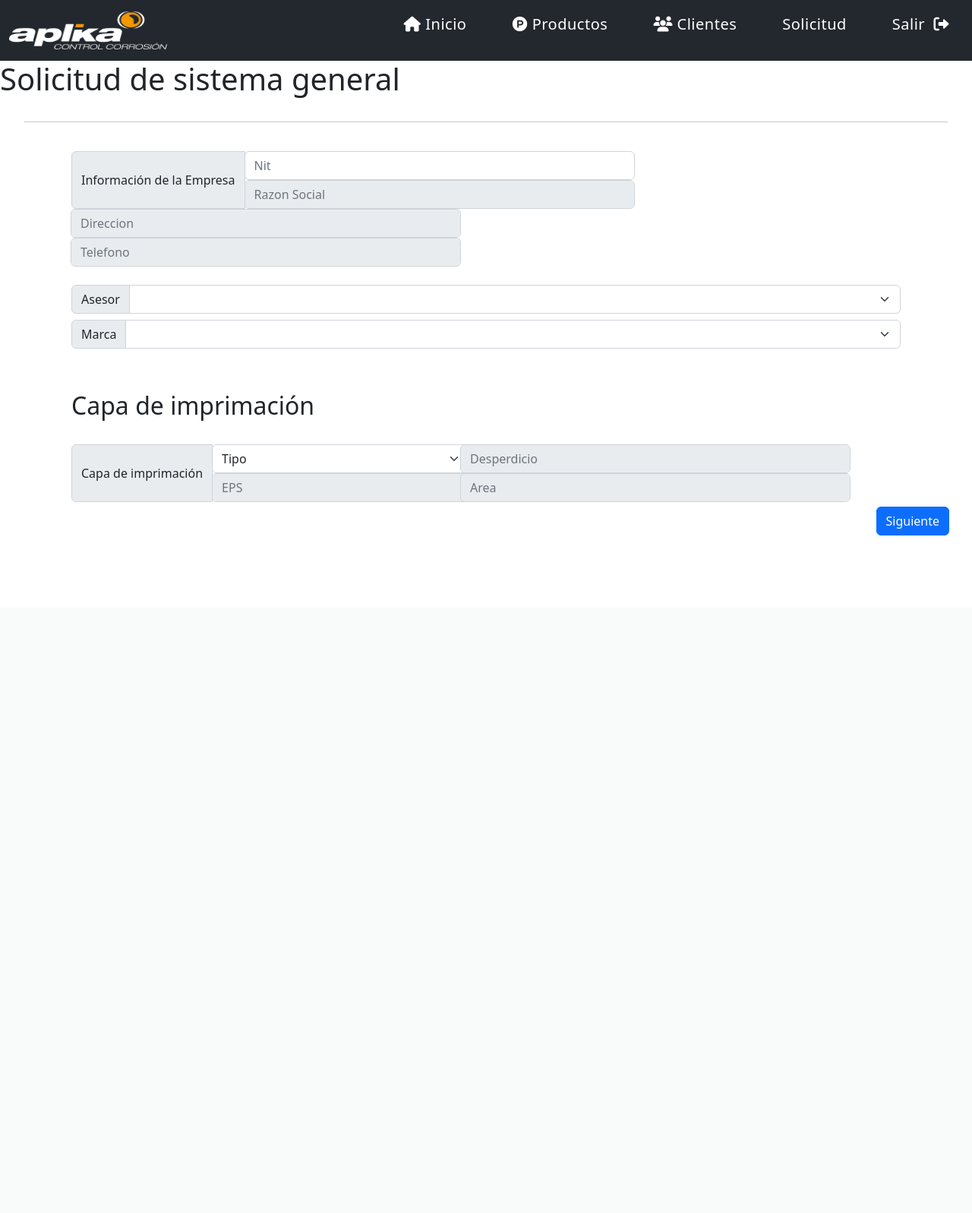
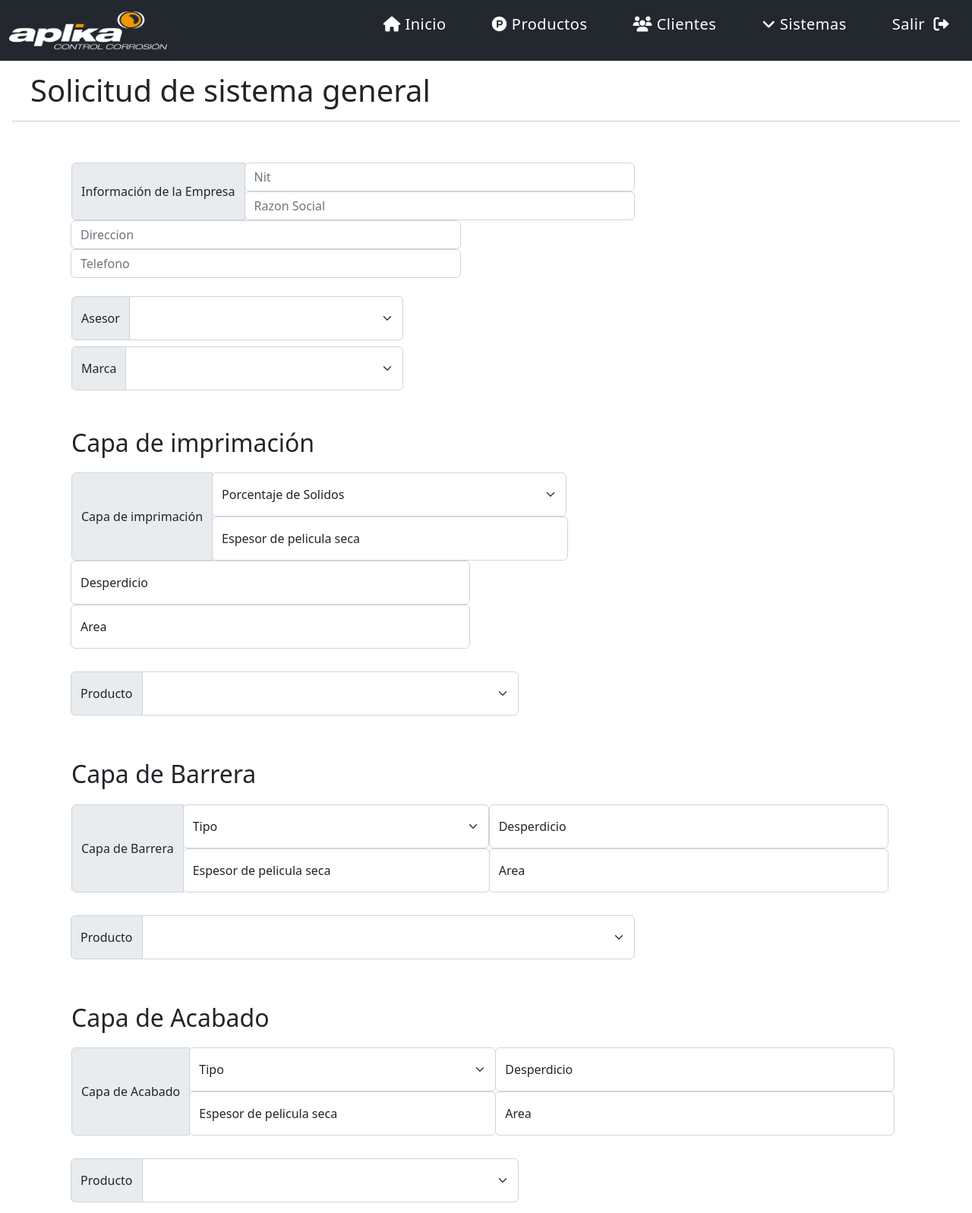
Before and after one commit to deiby1523/Aplika-Coatings, a PHP site: page /Datos_proyecto.php?pag_actual=1 in a window 1280 px wide. Shown: the whole page at 76% size. Before the commit the page ends 705 px from the top, so only its background shows below. Run offline with PHP 8.4, Linux system fonts and the light colour scheme; a user stored in the database is signed in; some web fonts are replaced.

Commit message:
adicionales stilos datos_proyecto

```diff
--- a/Datos_proyecto.php
+++ b/Datos_proyecto.php
@@ -1,6 +1,6 @@
 <?php include("template/encabezado.php"); ?>
 
-        <h1>Solicitud de sistema general</h1>
+        <h1 class="titleDato">Solicitud de sistema general</h1>
 
         <hr class="separador">
 
@@ -8,21 +8,21 @@
     <div class="container">
         <form method='POST' class='form-control form-data' action='sistemas.php'>
 
-            <div class="input-group">
+            <div class="input-group texting">
                 <span class="input-group-text">Información de la Empresa</span>
                 <div class="row">
                     <input type="text" aria-label="First name" placeholder="Nit" class="form-control">
-                    <input disabled type="text" aria-label="Last name" placeholder="Razon Social" class="form-control">
+                    <input disabled type="text" aria-label="Last name" placeholder="Razon Social" class="form-control disabled">
                 </div>
                 <div class="row">
-                    <input disabled type="text" aria-label="Last name" placeholder="Direccion" class="form-control">
-                    <input disabled type="text" aria-label="Last name" placeholder="Telefono" class="form-control">
-                    <!--  -->
+                    <input disabled type="text" aria-label="Last name" placeholder="Direccion" class="form-control disabled">
+                    <input disabled type="text" aria-label="Last name" placeholder="Telefono" class="form-control disabled">
+
                 </div>
             </div>
             <br>
-            <div class="input-group mb-2">
-                <label class="input-group-text" for="inputGroupSelect01">Asesor</label>
+            <div class="input-group add mb-2">
+                <label class="input-group-text " for="inputGroupSelect01">Asesor</label>
                 <select class="form-select" id="inputGroupSelect01" require>
                   <option selected disabled></option>
                   <option value="1">sergio</option>
@@ -30,9 +30,9 @@
                   <option value="3">jovani</option>
                 </select>
             </div>
-            <div class="input-group mb-2">
+            <div class="input-group add mb-2">
                 <label class="input-group-text" for="inputGroupSelect01">Marca</label>
-                <select class="form-select" id="inputGroupSelect01" require>
+                <select class="form-select" id="inputGroupSelect01" require >
                   <option selected disabled></option>
                   <option value="1">xxx</option>
                   <option value="2">xxx</option>
@@ -40,25 +40,121 @@
                 </select>
             </div>
 
-            <br><br>
-                <h2>Capa de imprimación</h2>
-            <br>
-            <div class="input-group">
+                <h2 >Capa de imprimación</h2>
+
+            <div class="input-group imprimacion">
                 <span class="input-group-text">Capa de imprimación</span>
+                <div class="row">
+                    <select class="form-select " id="inputGroupSelect01" require>
+                        <option selected disabled>Porcentaje de Solidos</option>
+                        <option value="1">Zinc inorg</option>
+                        <option value="2">Zinc org</option>
+                        <option value="3">Epoxifenocol</option>
+                    </select>
+                    <div class="form-floating float-eps">
+                        <input type="text" class="form-control" id="floatingInputGroup1" placeholder="Username">
+                        <label for="floatingInputGroup1">Espesor de pelicula seca</label>
+                    </div>
+                </div>
+                <div class="row">
+                <div class="form-floating float-eps">
+                        <input type="text" class="form-control" id="floatingInputGroup1" placeholder="Username">
+                        <label for="floatingInputGroup1">Desperdicio</label>
+                    </div>
+                    <div class="form-floating float-eps">
+                        <input type="text" class="form-control" id="floatingInputGroup1" placeholder="Username">
+                        <label for="floatingInputGroup1">Area</label>
+                    </div>
+                </div>
+
+                <div class="input-group producto mb-2">
+                    <label class="input-group-text " for="inputGroupSelect01">Producto</label>
+                    <select class="form-select" id="inputGroupSelect01" require>
+                        <option selected disabled></option>
+                        <option value="1">sergio</option>
+                        <option value="2">deiby</option>
+                        <option value="3">jovani</option>
+                    </select>
+                </div>
+            </div>
+
+            <h2>Capa de Barrera</h2>
+
+            <div class="input-group barrera">
+                <span class="input-group-text">  Capa de Barrera  </span>
                 <div class="row">
                     <select class="form-select" id="inputGroupSelect01" require>
                         <option selected disabled>Tipo</option>
-                        <option value="1">xxx</option>
-                        <option value="2">xxx</option>
-                        <option value="3">xxx</option>
+                        <option value="1">Zinc inorg</option>
+                        <option value="2">Zinc org</option>
+                        <option value="3">Epoxifenocol</option>
                     </select>
-                    <input disabled type="text" aria-label="Last name" placeholder="EPS" class="form-control">
+                    <div class="form-floating float-eps">
+                        <input type="text" class="form-control" id="floatingInputGroup1" placeholder="Username">
+                        <label for="floatingInputGroup1">Espesor de pelicula seca</label>
+                    </div>
                 </div>
                 <div class="row">
-                    <input disabled type="text" aria-label="Last name" placeholder="Desperdicio" class="form-control">
-                    <input disabled type="text" aria-label="Last name" placeholder="Area" class="form-control">
+                <div class="form-floating float-eps">
+                        <input type="text" class="form-control" id="floatingInputGroup1" placeholder="Username">
+                        <label for="floatingInputGroup1">Desperdicio</label>
+                    </div>
+                    <div class="form-floating float-eps">
+                        <input type="text" class="form-control" id="floatingInputGroup1" placeholder="Username">
+                        <label for="floatingInputGroup1">Area</label>
+                    </div>
+                </div>
+                <div class="input-group producto mb-2">
+                    <label class="input-group-text " for="inputGroupSelect01">Producto</label>
+                    <select class="form-select" id="inputGroupSelect01" require>
+                        <option selected disabled></option>
+                        <option value="1">sergio</option>
+                        <option value="2">deiby</option>
+                        <option value="3">jovani</option>
+                    </select>
                 </div>
             </div>
+
+
+            <h2>Capa de Acabado</h2>
+
+            <div class="input-group ">
+                <span class="input-group-text">  Capa de Acabado  </span>
+                <div class="row">
+                    <select class="form-select" id="inputGroupSelect01" require>
+                        <option selected disabled>Tipo</option>
+                        <option value="1">Zinc inorg</option>
+                        <option value="2">Zinc org</option>
+                        <option value="3">Epoxifenocol</option>
+                    </select>
+                    <div class="form-floating float-eps">
+                        <input type="text" class="form-control" id="floatingInputGroup1" placeholder="Username">
+                        <label for="floatingInputGroup1">Espesor de pelicula seca</label>
+                    </div>
+                </div>
+                <div class="row">
+                    <div class="form-floating float-eps">
+                        <input type="text" class="form-control" id="floatingInputGroup1" placeholder="Username">
+                        <label for="floatingInputGroup1">Desperdicio</label>
+                    </div>
+                    <div class="form-floating float-eps">
+                        <input type="text" class="form-control" id="floatingInputGroup1" placeholder="Username">
+                        <label for="floatingInputGroup1">Area</label>
+                    </div>
+                </div>
+                <div class="input-group producto mb-2">
+                    <label class="input-group-text " for="inputGroupSelect01">Producto</label>
+                    <select class="form-select" id="inputGroupSelect01" require>
+                        <option selected disabled></option>
+                        <option value="1">sergio</option>
+                        <option value="2">deiby</option>
+                        <option value="3">jovani</option>
+                    </select>
+                </div>
+            </div>
+
+
+
         </form>
     </div>
 
@@ -66,64 +162,6 @@
 
             <!---------------------------------------------------------------------------------->
 
-            <div hidden class="row tb-tableGeneral">
-                <table class="table">
-                    <thead">
-                        <th >Código</th>
-                        <th>Producto</th>
-                        <th>Presentacion</th>
-                        <th>Solidos % </th>
-                        <th>EPS(Mils) </th>
-                        <th>Rendimiento Teórico</th>
-                        <th>Rendimiento Práctico</th>
-                        <th>Precio/m2</th>
-                        <th>Desperdicio</th>
-                        <th>Precio/Galon(Activado)</th>
-                        <th>Area</th>
-                        <th>Cantidad de galones</th>
-                        <th>Valor unidad</th>
-                        <th>Valor total<th>
-                        <th>DTO</th>
-                    </thead>
-                    <tbody>
-                        <tr>
-                            <td class="camp-input_Code">
-                                <input class="camp-input">
-                            </td>
-                            <td class="camp_name-product" style="width: 10%;"></td>
-                            <td></td>
-                            <td></td>
-                            <td>
-                                <input class="camp-input">
-                            </td>
-                            <td></td>
-                            <td></td>
-                            <td></td>
-                            <td>
-                                <input class="camp-input">
-                            </td>
-                            <td></td>
-                            <td>
-                                <input class="camp-input">
-                            </td>
-                            <td></td>
-                            <td></td>
-                            <td></td>
-                            <td></td>
-                            <td>
-                                <input class="camp-input">
-                            </td>
-                        </tr>
-                </table>
-            </div>
-            <!-- Datos del Proyecto ----------------------------------------------------------->
-
-                <div class="row">
-                    <div class="col-md-12 container-button">
-                        <button type="submit" class="btn btn-primary btn-md-4" name="submit">Siguiente</button>
-                    </div>
-
-                </div>
 
 
 
--- a/styles/style.css
+++ b/styles/style.css
@@ -7,7 +7,7 @@
 	--color-segundarioNaranjaClaro: #F8A556;
 }
 
-*{
+body{
     margin: 0;
     padding: 0;
 }
@@ -50,6 +50,15 @@
     font-size: 20px;
 }
 
+header .menu ul li ul{
+    display: none;
+    position: absolute;
+    min-width: 140px;
+
+}
+header .menu ul li:hover > ul{
+    display: block;
+}
 
 .menu .underline {
     display: inline-block;
@@ -102,7 +111,19 @@
 }
 
 .separador{
-    margin: 2rem;
+    margin: 1rem;
+}
+
+.container{
+    margin-top: 3rem;
+
+    overflow-x: hidden;
+}
+
+
+form h2{
+    margin-top: 50px ;
+    margin-bottom: 20px;
 }
 
 .tb-tableGeneral{
@@ -129,3 +150,33 @@
 form div .center{
     align-items: center;
 }
+
+h1  {
+    margin-top: 15px !important;
+    margin-left: 40px;
+}
+
+.form-control .disabled:disabled {
+    background-color: white;
+}
+div .add{
+    width: 40% ;
+}
+
+div .producto{
+    margin-top: 30px;
+    width: 54% ;
+}
+
+div .barrera{
+    width: 126%;
+}
+
+div .float-eps{
+    padding-left: 0;
+}
+
+div .form-select{
+    height: 58px;
+    width: 97%;
+}
--- a/template/encabezado.php
+++ b/template/encabezado.php
@@ -51,6 +51,11 @@
 
 ?>
 
+
+
+
+
+
 <header>
         <nav class="menu">
             <img src="img/logoAPK.png" href="home.php?pag_actual=Inicio">
@@ -58,7 +63,14 @@
                 <li><a class="underline" <?php if($Pagina == $Inicio) { echo ("style='color: #F28E2A;'"); } ?> href="home.php?pag_actual=Inicio"><i class="fa-solid fa-house"></i>&nbspInicio</a></li>
                 <li><a class="underline" <?php if($Pagina == $Productos) { echo ("style='color: #F28E2A;'"); } ?> href="producto.php?pag_actual=Productos"><i class="fa-brands fa-product-hunt"></i>&nbspProductos</a></li>
                 <li><a class="underline" <?php if($Pagina == $Clientes) { echo ("style='color: #F28E2A;'"); } ?> href="clientes.php?pag_actual=Clientes"><i class="fa-solid fa-users"></i>&nbspClientes</a></li>
-                <li><a class="underline" <?php if($Pagina == $Solicitud) { echo ("style='color: #F28E2A;'"); } ?> href="Datos_proyecto.php?pag_actual=Solicitud">Solicitud <i class="fa-light fa-list-dropdown"></i></a></li>
+                <li><a class="underline" <?php if($Pagina == $Solicitud) { echo ("style='color: #F28E2A;'"); } ?> href="Datos_proyecto.php?pag_actual=Solicitud"><i class="fa-solid fa-angle-down"></i>&nbspSistemas</a>
+
+                <ul>
+                    <li><a href="#">coopenesa</a></li>
+                </ul>
+
+
+            </li>
                 <li><a class="underline" href="cerrar_sesion.php">Salir &nbsp<i class="fa-solid fa-right-from-bracket"></i></a></li>
             </ul>
         </nav>
```
Also changed, not shown: styles/login.css (line endings or trailing spaces).
